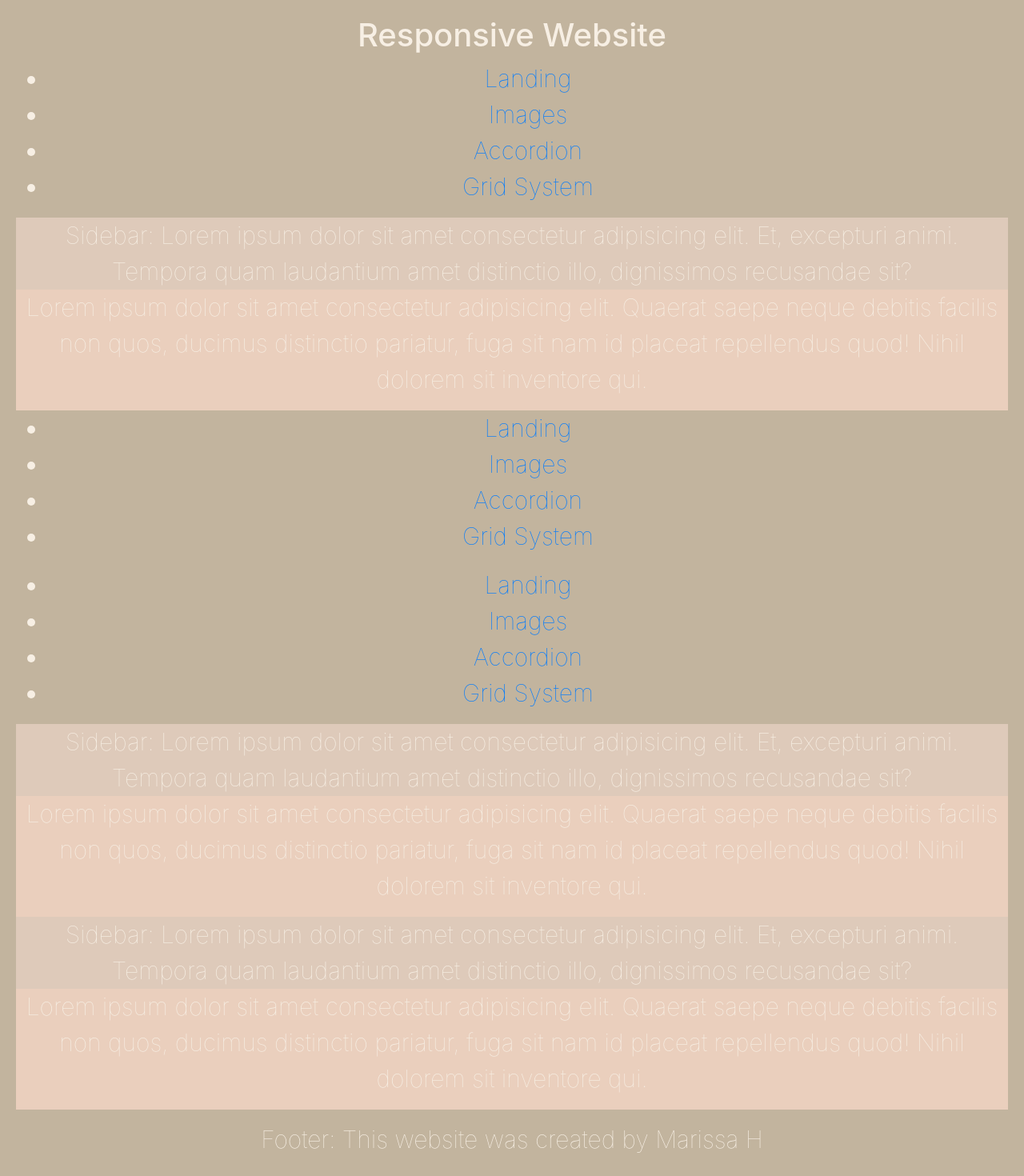
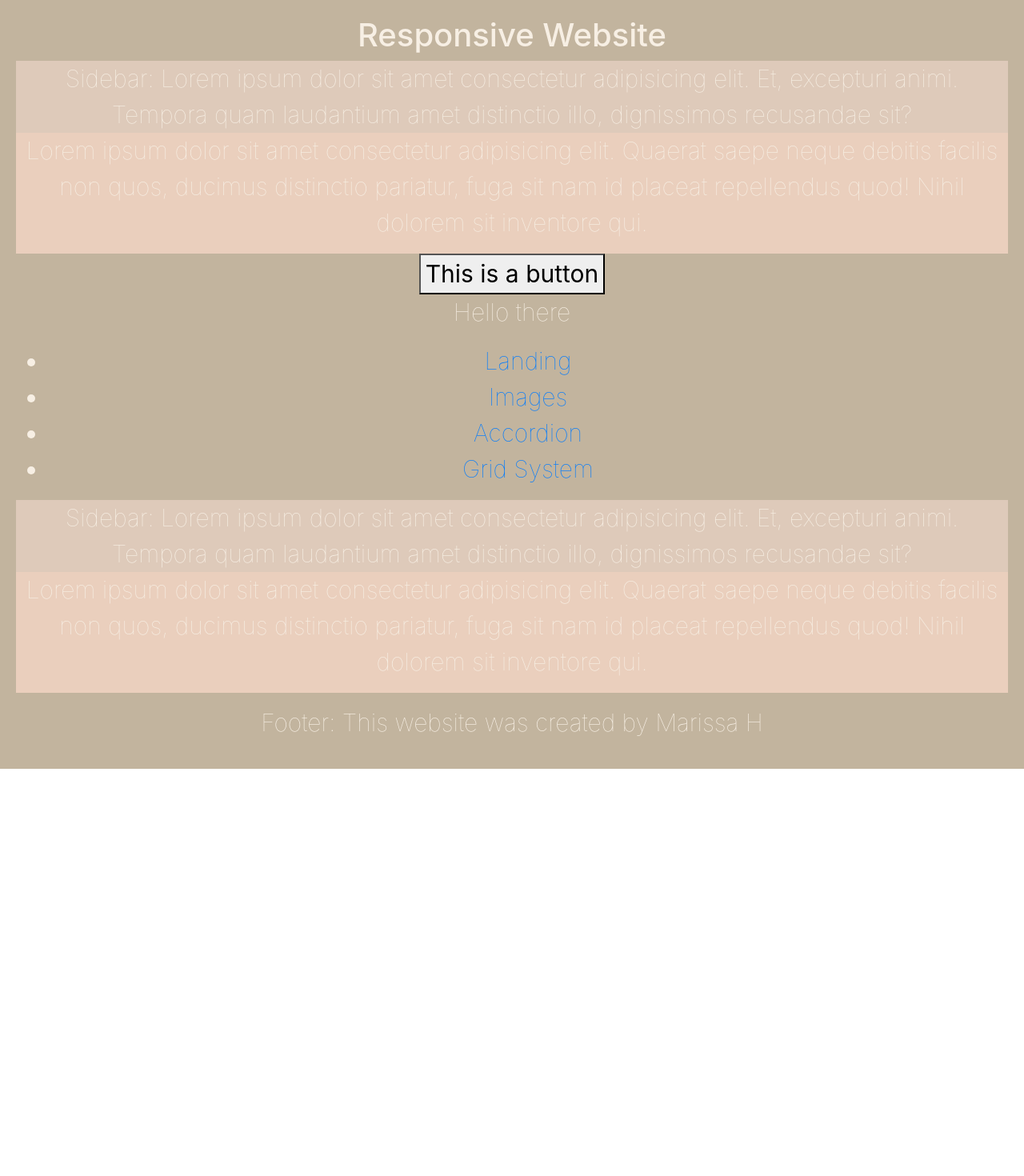
Before and after one commit to marissarh/html300-2025, a Vue app in the folder my-website/: page / in a window 1280 px wide. Shown: the top 1470 px of the page at 80% size. After the commit the page ends 961 px from the top, so only its background shows below. Built offline with nearby package versions, Linux system fonts and the light colour scheme.

Commit message:
add button using v-if and v-else to app.vue

```diff
--- a/my-website/src/App.vue
+++ b/my-website/src/App.vue
@@ -5,6 +5,11 @@
   </div>-->
   <div class="header">
   <HelloWorld msg="Responsive Website"/>
+  <div>
+      <button @click="show = !show">This is a button</button>
+      <p v-if="show">Hello there</p>
+      <p v-else>Welcome to my page</p>
+    </div>
        <nav class=" navImg">
             <ul class="navImg__listImg">
                 <li class="navImg__itemImg"><a href="./HelloWorld.vue" class="tt" data-bs-toggle="tooltip" data-bs-placement="left" title="Click to go to Landing page">Landing</a></li>
@@ -14,11 +19,11 @@
             </ul>
             <component :is="currentView"/>
         </nav>
-      <aside class="sidebar">Sidebar: Lorem ipsum dolor sit amet consectetur adipisicing elit. Et, excepturi animi. Tempora quam laudantium amet distinctio illo, dignissimos recusandae sit?</aside>
+      <!--<aside class="sidebar">Sidebar: Lorem ipsum dolor sit amet consectetur adipisicing elit. Et, excepturi animi. Tempora quam laudantium amet distinctio illo, dignissimos recusandae sit?</aside>
 
         <main class="main">
             <p class="main-content">Lorem ipsum dolor sit amet consectetur adipisicing elit. Quaerat saepe neque debitis facilis non quos, ducimus distinctio pariatur, fuga sit nam id placeat repellendus quod! Nihil dolorem sit inventore qui.</p>
-        </main>
+        </main>-->
         <footer class="footerIndex">Footer: This website was created by Marissa H</footer></div>
 
 
@@ -55,6 +60,8 @@ const currentView = computed (() => {
 
   }
 }*/
+
+const show = ref(true);
 
 </script>
 
--- a/my-website/src/components/HelloWorld.vue
+++ b/my-website/src/components/HelloWorld.vue
@@ -1,36 +1,42 @@
+
+<script>
+
+export default {
+  name: 'HelloWorld',
+  props: {
+    msg: String
+  }
+}
+
+</script>
 <template>
   <!--<div class="hello">-->
     <div><h1>{{ msg }}</h1>
-     <nav class=" navImg">
+
+
+    <!-- <nav class=" navImg">
             <ul class="navImg__listImg">
                 <li class="navImg__itemImg"><a href="./HelloWorld.vue" class="tt" data-bs-toggle="tooltip" data-bs-placement="left" title="Click to go to Landing page">Landing</a></li>
                 <li class="navImg__itemImg"><a href="./ImagesPage.vue" >Images</a></li>
                 <li class="navImg__itemImg"><a href="./AccordionPage.vue">Accordion</a></li>
                 <li class="navImg__itemImg"><a href="./GridPage.vue">Grid System</a></li>
             </ul>
-        </nav>
+        </nav>-->
       <aside class="sidebar">Sidebar: Lorem ipsum dolor sit amet consectetur adipisicing elit. Et, excepturi animi. Tempora quam laudantium amet distinctio illo, dignissimos recusandae sit?</aside>
 
         <main class="main">
             <p class="main-content">Lorem ipsum dolor sit amet consectetur adipisicing elit. Quaerat saepe neque debitis facilis non quos, ducimus distinctio pariatur, fuga sit nam id placeat repellendus quod! Nihil dolorem sit inventore qui.</p>
         </main>
-        <!--<footer class="footerIndex">Footer: This website was created by Marissa H</footer>--></div>
+        <!--<footer class="footerIndex">Footer: This website was created by Marissa H</footer>-->
+      </div>
 
 </template>
 
-<script>
-export default {
-  name: 'HelloWorld',
-  props: {
-    msg: String
-  }
-}
-</script>
 
 <!-- Add "scoped" attribute to limit CSS to this component only -->
 <style lang="scss">
 // Colors
-@import '../colors.scss';
+/*@import '../colors.scss';
 
 
 @mixin align{
```
